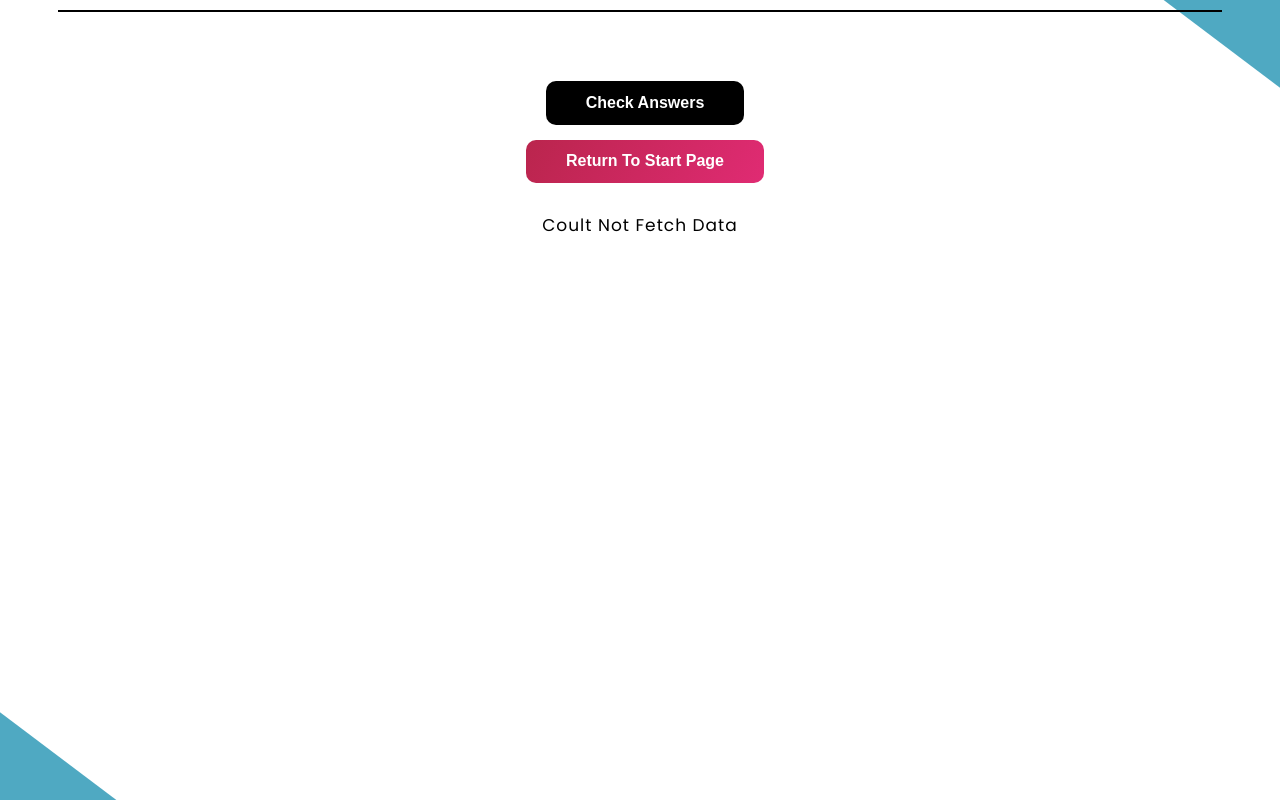
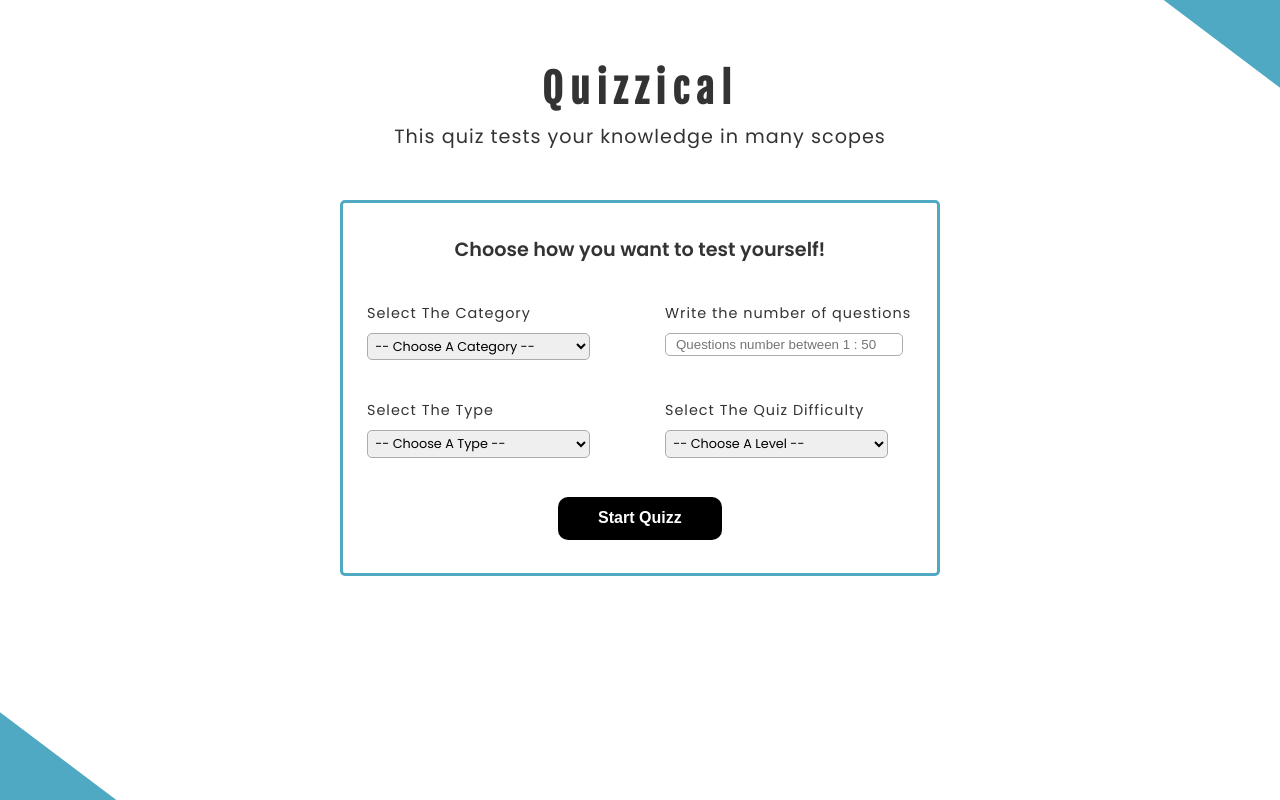
Before and after one commit to SheriefElnahas/13-Scrimba-React-Project-13-Quizzical-App, a React (Vite) app: page / in a window 1280 px wide. Built offline with nearby package versions, Linux system fonts and the light colour scheme; no server answers.

Commit message:
error message

```diff
--- a/src/App.jsx
+++ b/src/App.jsx
@@ -6,7 +6,7 @@ import StartQuiz from './pages/start-quiz/StartQuiz';
 import QuizPage from './pages/quiz-page/QuizPage';
 
 function App() {
-  const [quizHasStarted, setQuizHasStarted] = useState(true);
+  const [quizHasStarted, setQuizHasStarted] = useState(false);
   const [userConfigObj, setUserConfigObj] = useState({});
 
   // When the user click on start quiz, get the userConfig from StartQuizz Component And pass it to QuizPage Component
--- a/src/components/Question.jsx
+++ b/src/components/Question.jsx
@@ -2,7 +2,7 @@ import './Question.css';
 
 import { Fragment, React, useEffect, useState } from 'react';
 
-function Question({ choices, questionNum, questionHeading, correctAnswer, recieveResults, quizFinished }) {
+function Question({ choices, questionNum, questionHeading, correctAnswer, checkUserAnswer, quizFinished }) {
   const [formData, setFormData] = useState({ answer: '' });
 
   function handleChange(event) {
@@ -16,8 +16,8 @@ function Question({ choices, questionNum, questionHeading, correctAnswer, reciev
   }
 
   useEffect(() => {
-    // console.log(formData.answer);
-    recieveResults(formData.answer, questionNum, correctAnswer);
+    //Only when we get an answer, pass the user answer and the correct answer to compare them
+    checkUserAnswer(formData.answer, correctAnswer);
   }, [formData.answer]);
 
   return (
@@ -28,8 +28,6 @@ function Question({ choices, questionNum, questionHeading, correctAnswer, reciev
 
       <form>
         {choices.map((choice, index) => {
-          // console.log(`choice is ${choice} - correct answer is ${correctAnswer}`);
-
           return (
             <Fragment key={index}>
               <input id={`tool-${choice}`} className="checkbox-tools" type="radio" name={'answer'} disabled={quizFinished} onChange={handleChange} value={choice} checked={formData.answer === choice} />
@@ -37,15 +35,6 @@ function Question({ choices, questionNum, questionHeading, correctAnswer, reciev
                 <i className="uil uil-line-alt"></i>
                 {choice}
               </label>
-
-              {/* <label className={`for-checkbox-tools ${choice === correctAnswer && quizFinished && inputBackgroundImage}`} htmlFor={`tool-${choice}`}>
-                    <i className="uil uil-line-alt"></i>
-                    {choice}
-                  </label> */}
-              {/* <label className={`for-checkbox-tools ${choice === correctAnswer && quizFinished && 'right-answer'}`} htmlFor={`tool-${choice}`}>
-                    <i className="uil uil-line-alt"></i>
-                    {choice}
-                  </label> */}
             </Fragment>
           );
         })}
--- a/src/hooks/useAxios.jsx
+++ b/src/hooks/useAxios.jsx
@@ -14,13 +14,13 @@ export default function useAxios(userConfigObj) {
     const { category, amount, type, difficulty } = userConfigObj;
 
     // 2-Build The Url Using The User Config Inputs
-    // const url = `https://opentdb.com/api.php?amount=${amount}&category=${category}&difficulty=${difficulty}&type=${type}`;
-    const url = `https://opentdb.com/api.php?amount=3&category=23&difficulty=easy&type=multiple`;
+    const constructedUrl = `https://opentdb.com/api.php?amount=${amount}&category=${category}&difficulty=${difficulty}&type=${type}`;
+    // const url = `https://opentdb.com/api.php?amount=3&category=23&difficulty=easy&type=multiple`;
 
     const fetchQuestions = async () => {
       setIsPending(true);
       try {
-        const response = await axios.get(url);
+        const response = await axios.get(constructedUrl);
         setIsPending(false);
         setQuestions(response.data.results);
 
@@ -36,13 +36,16 @@ export default function useAxios(userConfigObj) {
   }, []);
 
   useEffect(() => {
+    // Only when questions is defined, meaning the request is completed
     if (questions.length !== 0) {
-      const result = questions.map((question, index) => {
+      const result = questions.map((question) => {
         // Build the choices array out from incorrect answer arr and contach that to correct answer
         const mergedChoicesArr = [...question.incorrect_answers, question.correct_answer];
 
-        // Shuffle The Array Of mergedChoicesArr to change the position of the correct answer from 3th index to a random index
+        // Shuffle mergedChoicesArr to change the position of the correct answer from 3th index to a random index
         const shuffledChoicesArr = useShuffle(mergedChoicesArr);
+
+        // Return an modifed object that contains the previous object + a new array property that contains all the choices
         return { ...question, shuffledChoicesArr };
       });
 
--- a/src/hooks/useShuffle.jsx
+++ b/src/hooks/useShuffle.jsx
@@ -1,5 +1,5 @@
-export default function useShuffle(questionsArr) {
-  let currentIndex = questionsArr.length,
+export default function useShuffle(choicesArr) {
+  let currentIndex = choicesArr.length,
     randomIndex;
   // While there remain elements to shuffle.
   while (currentIndex != 0) {
@@ -8,8 +8,8 @@ export default function useShuffle(questionsArr) {
     currentIndex--;
 
     // And swap it with the current element.
-    [questionsArr[currentIndex], questionsArr[randomIndex]] = [questionsArr[randomIndex], questionsArr[currentIndex]];
+    [choicesArr[currentIndex], choicesArr[randomIndex]] = [choicesArr[randomIndex], choicesArr[currentIndex]];
   }
 
-  return questionsArr;
+  return choicesArr;
 }
--- a/src/pages/quiz-page/QuizPage.jsx
+++ b/src/pages/quiz-page/QuizPage.jsx
@@ -6,24 +6,29 @@ import styles from './QuizPage.module.css';
 // Components
 import Question from '../../components/Question';
 import useAxios from '../../hooks/useAxios';
-import useShuffle from '../../hooks/useShuffle';
 
 export default function QuizPage({ userConfigObj, setQuizHasStarted }) {
-  const { modifiedQuestionsArr, isPending, error } = useAxios(userConfigObj);
+  let { modifiedQuestionsArr, isPending, error } = useAxios(userConfigObj);
 
   const [score, setScore] = useState(0);
+  const [quizFinished, setQuizFinished] = useState(false);
+  const [playAgain, setPlayAgain] = useState(false);
 
-  const [quizFinished, setQuizFinished] = useState(false);
-
-  const recieveResults = (userAnswer, questionNum, correctAnswer) => {
-    // console.log(`Question Num : ${questionNum} - User Answer: ${userAnswer} - Correct Answer ${correctAnswer}`);
+  const checkUserAnswer = (userAnswer, correctAnswer) => {
+    // Increase the score by one if the user answer is equal to the correct answer
     if (correctAnswer === userAnswer) {
       setScore((score) => (score += 1));
     }
   };
-  const onCheckAnswerButtonClicked = () => {
+
+  // When the user click on check answer buttons change quiz finish to true
+  const onCheckAnswersButtonClicked = () => {
     setQuizFinished(true);
   };
+
+  // const onPlayAgainButtonClicked = () => {
+  //   console.log('make another request');
+  // };
 
   return (
     <section className={styles.QuizPage}>
@@ -32,12 +37,7 @@ export default function QuizPage({ userConfigObj, setQuizHasStarted }) {
         <Fragment>
           {modifiedQuestionsArr &&
             modifiedQuestionsArr.map(({ correct_answer, shuffledChoicesArr, question }, index) => {
-              // Build the choices array out from incorrect answer arr and contach that to correct answer
-
-              // Shuffle The Array Of Choices to change the position of the correct answer from 3th index to a random index
-              // const shuffledArr = useShuffle(choices);
-
-              return <Question recieveResults={recieveResults} key={question} choices={shuffledChoicesArr} questionHeading={question} questionNum={index + 1} correctAnswer={correct_answer} quizFinished={quizFinished} />;
+              return <Question checkUserAnswer={checkUserAnswer} key={question} choices={shuffledChoicesArr} questionHeading={question} questionNum={index + 1} correctAnswer={correct_answer} quizFinished={quizFinished} />;
             })}
 
           <div className={styles.buttons}>
@@ -46,13 +46,16 @@ export default function QuizPage({ userConfigObj, setQuizHasStarted }) {
                 {`You scored ${score}/${modifiedQuestionsArr.length}  correct answers`} {score < modifiedQuestionsArr.length / 2 ? '🤯' : '🥳'}
               </p>
             }
-            {!quizFinished && (
-              <button onClick={onCheckAnswerButtonClicked} className="btn">
-                Check Answers
+
+            <button onClick={onCheckAnswersButtonClicked} className="btn">
+              Check Answers
+            </button>
+
+            {/* {quizFinished && (
+              <button onClick={onPlayAgainButtonClicked} className={`btn ${styles['btn-play-again']} }`}>
+                Play Again!
               </button>
-            )}
-
-            {quizFinished && <button className={`btn ${styles['btn-play-again']} }`}>Play Again!</button>}
+            )} */}
             <br />
             <button onClick={() => setQuizHasStarted(false)} className={`btn ${styles['btn-start-page']}`}>
               Return To Start Page
--- a/src/pages/start-quiz/StartQuiz.jsx
+++ b/src/pages/start-quiz/StartQuiz.jsx
@@ -5,6 +5,7 @@ import styles from './StartQuiz.module.css';
 
 export default function StartQuiz({ onStartQUizButtonClicked, setQuizHasStarted }) {
   const [userChoices, setUserChoices] = useState({ category: '', amount: '', type: '', difficulty: '' });
+  const [userChoicesCondition, setUserChoicesCondition] = useState(false);
 
   function handleChange(e) {
     const { name, value, type, checked } = e.target;
@@ -21,8 +22,19 @@ export default function StartQuiz({ onStartQUizButtonClicked, setQuizHasStarted
     // Pass User Choices Back Up To App Parent
     onStartQUizButtonClicked(userChoices);
 
-    // Change Quiz Started To True to hide StartQuiz Component & Show QuizPage Component Instead
-    setQuizHasStarted(true);
+    const { category, amount, type, difficulty } = userChoices;
+    // setUserChoicesCondition(((category.length === amount.length) === type.length) === difficulty.length) !== 0;
+
+    const condition = category.length === 0 || amount.length === 0 || type.length === 0 || difficulty.length === 0;
+
+    // Only Start the quiz if all the inputs field are used.
+    if (condition) {
+      setUserChoicesCondition(true);
+    } else {
+      // Change Quiz Started To True to hide StartQuiz Component & Show QuizPage Component Instead
+      setQuizHasStarted(true);
+      setUserChoicesCondition(false);
+    }
   };
 
   return (
@@ -51,7 +63,7 @@ export default function StartQuiz({ onStartQUizButtonClicked, setQuizHasStarted
           <p>
             <label>
               Write the number of questions
-              <input type="number" placeholder="Questions number between 1 : 50" value={userChoices.amount} onChange={handleChange} name="amount" />
+              <input type="number" min={1} max={50} placeholder="Questions number between 1 : 50" value={userChoices.amount} onChange={handleChange} name="amount" />
             </label>
           </p>
           <p>
@@ -76,6 +88,7 @@ export default function StartQuiz({ onStartQUizButtonClicked, setQuizHasStarted
             </select>
           </p>
         </div>
+        {userChoicesCondition && <p className={styles['alert-text']}>Sorry, there are missing or invalid inputs</p>}
         <p>
           <button className="btn">Start Quizz</button>
         </p>
--- a/src/pages/start-quiz/StartQuiz.module.css
+++ b/src/pages/start-quiz/StartQuiz.module.css
@@ -65,3 +65,14 @@
   font-family: inherit;
   color: #525252;
 }
+
+.alert-text {
+  text-align: center;
+  font-size: 0.9rem;
+  background: linear-gradient(298deg, #e02b73, #ba254d);
+  color: #fff;
+  width: 70%;
+  margin: 1rem auto;
+  line-height: 2;
+  border-radius: 20px;
+}
```
